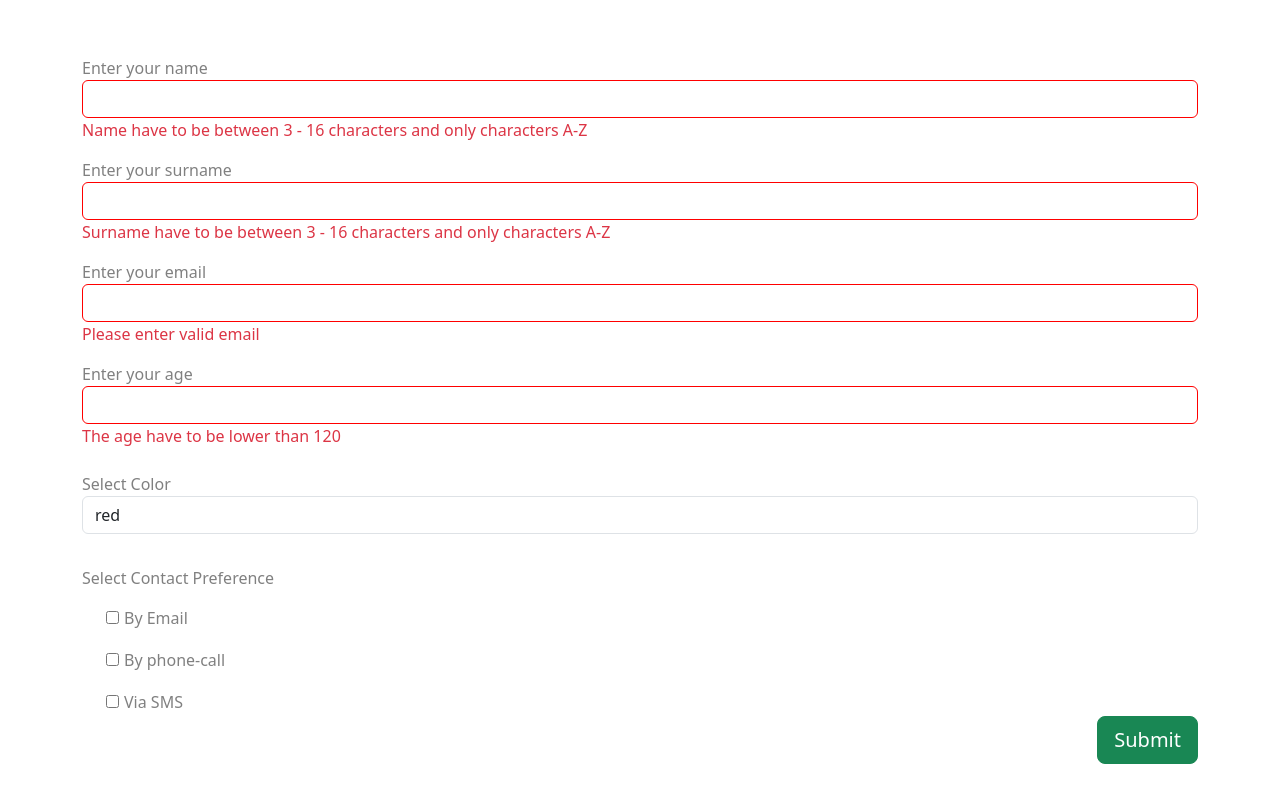
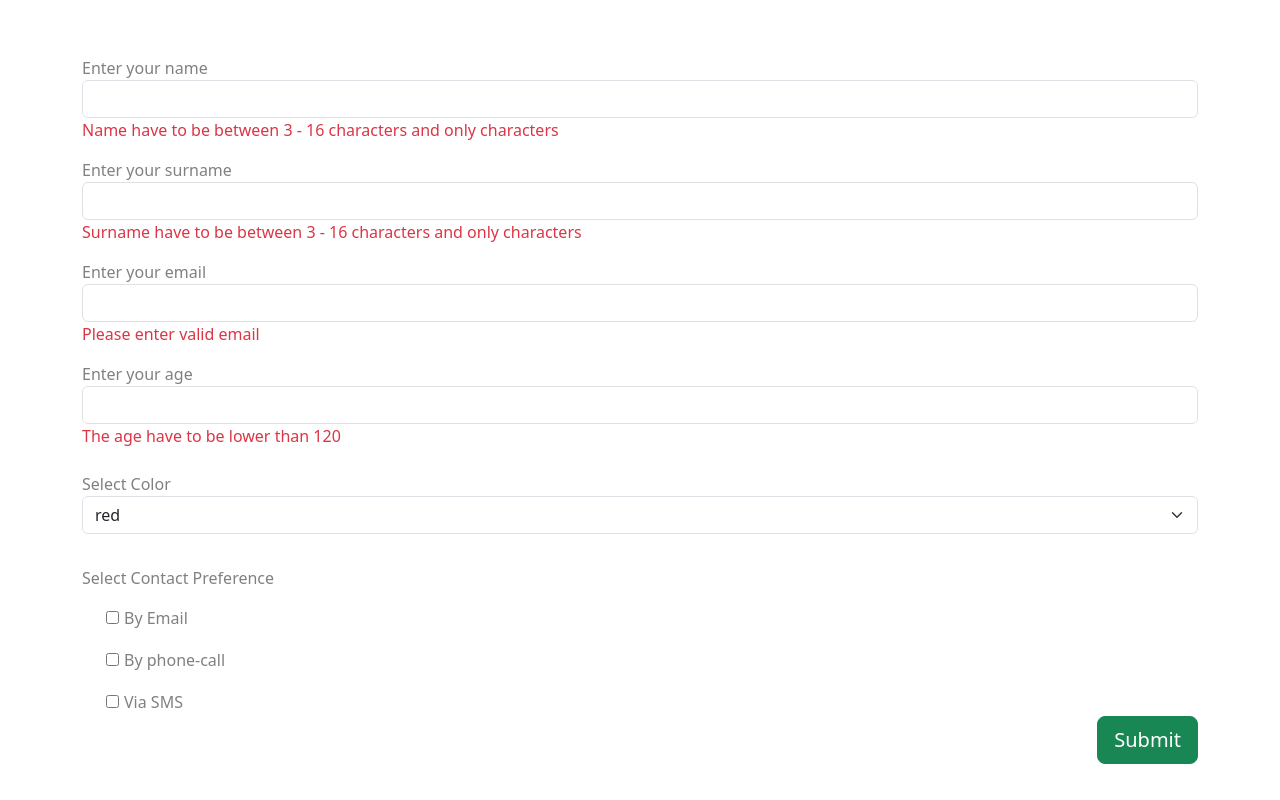
Before and after one commit to giorgos3/form, a React (Create React App) app: page / in a window 1280 px wide. Shown: the top 800 px of the page. Built offline with nearby package versions, Linux system fonts and the light colour scheme.

Commit message:
Fixed style

```diff
--- a/src/components/Form.js
+++ b/src/components/Form.js
@@ -66,8 +66,7 @@ const FormInfo = () => {
         }
         break;
 
-      default:
-        setValues({ ...values, [e.target.name]: e.target.value });
+
     }
   };
 
@@ -88,7 +87,7 @@ const FormInfo = () => {
             <div className="d-flex flex-column pt-3 pb-3">
               <label>Select Color</label>
 
-              <select className="form-control" onChange={onChange("option")}>
+              <select className="form-select" onChange={onChange("option")}>
                 {colors.map((option, i) => (
                   <option key={i} value={option}>
                     {option}
@@ -106,7 +105,7 @@ const FormInfo = () => {
                   onChange={onChange("checkbox")}
                 />
               ))}
-              {<span className="text-danger">{errorContact}</span>}
+              <span className="text-danger">{errorContact}</span>
             </div>
 
             <div className="text-right">
--- a/src/components/Input.js
+++ b/src/components/Input.js
@@ -6,7 +6,7 @@ const Input = (props) => {
     <div className="form-group pt-2 pb-2">
       <label>{placeholder}</label>
       <input className="form-control" {...inputProps} onChange={onChange} />
-      <span className="error text-danger">{errorMessage}</span>
+      <span className="error-message text-danger">{errorMessage}</span>
     </div>
   );
 };
--- a/src/components/Modal.js
+++ b/src/components/Modal.js
@@ -21,7 +21,7 @@ const Dialog = ({ open, onClose, type, value }) => {
       <Modal.Body>
         {value.messages.title}
         {type === "info" ? (
-          <textarea rows="10" cols="60" defaultValue={JSON.stringify(data)} />
+          <textarea rows="10" cols="60" className="mt-2 pt-2" defaultValue={JSON.stringify(data)} />
         ) : null}
       </Modal.Body>
 
--- a/src/index.css
+++ b/src/index.css
@@ -1,22 +1,20 @@
 body {
   margin: 0;
-  font-family: -apple-system, BlinkMacSystemFont, 'Segoe UI', 'Roboto', 'Oxygen',
-    'Ubuntu', 'Cantarell', 'Fira Sans', 'Droid Sans', 'Helvetica Neue',
+  font-family: -apple-system, BlinkMacSystemFont, "Segoe UI", "Roboto", "Oxygen",
+    "Ubuntu", "Cantarell", "Fira Sans", "Droid Sans", "Helvetica Neue",
     sans-serif;
   -webkit-font-smoothing: antialiased;
   -moz-osx-font-smoothing: grayscale;
 }
 
 code {
-  font-family: source-code-pro, Menlo, Monaco, Consolas, 'Courier New',
+  font-family: source-code-pro, Menlo, Monaco, Consolas, "Courier New",
     monospace;
 }
 
+.form-group {
+  position: relative;
 
-.form-group{
-  position: relative;
-    display: -webkit-box;
-    display: -ms-flexbox;
   display: flex;
   -ms-flex-wrap: wrap;
   flex-wrap: wrap;
@@ -24,7 +22,6 @@ code {
   -ms-flex-align: stretch;
   align-items: stretch;
   width: 100%;
-
 }
 .form-check {
   display: block;
@@ -32,43 +29,31 @@ code {
   padding-left: 1.5em;
 }
 
-label{
+label {
   color: gray;
 }
-.pl-5{
+.pl-5 {
   padding-left: 5px;
 }
 
-input:focus {
-  outline: none;
-}
 
-
-span.error.text-danger{
+.error-message {
   display: none;
-}
-
-input:not(:focus):not(:placeholder-shown):invalid {
-  border-color: red;
-}
-
-input:invalid ~ span.error.text-danger {
-  display: block;
-}
-
-input:not(:focus):not(:placeholder-shown):valid {
-  border-color: green;
 }
 
 
 
-.text-right{
+input:not(:placeholder-shown):not(:focus):invalid  ~ .error-message {
+display: block;
+}
+
+
+.text-right {
   text-align: right;
 }
 
-.wrapper{
+.wrapper {
   padding-top: 50px;
 
   text-align: center;
-
 }
--- a/src/json/inputsData.json
+++ b/src/json/inputsData.json
@@ -4,7 +4,7 @@
     "type": "text",
     "name": "name",
     "placeholder": "Enter your name",
-    "errorMessage": "Name have to be between 3 - 16 characters and only characters A-Z",
+    "errorMessage": "Name have to be between 3 - 16 characters and only characters",
     "pattern": "^[a-zA-Z]{3,16}$",
     "required": true
   },
@@ -13,7 +13,7 @@
     "type": "text",
     "name": "surname",
     "placeholder": "Enter your surname",
-    "errorMessage": "Surname have to be between 3 - 16 characters and only characters A-Z",
+    "errorMessage": "Surname have to be between 3 - 16 characters and only characters",
     "pattern": "^[a-zA-Z]{3,16}$",
     "required": true
   },
```
Lines whose indentation alone changed are shown as unchanged.
